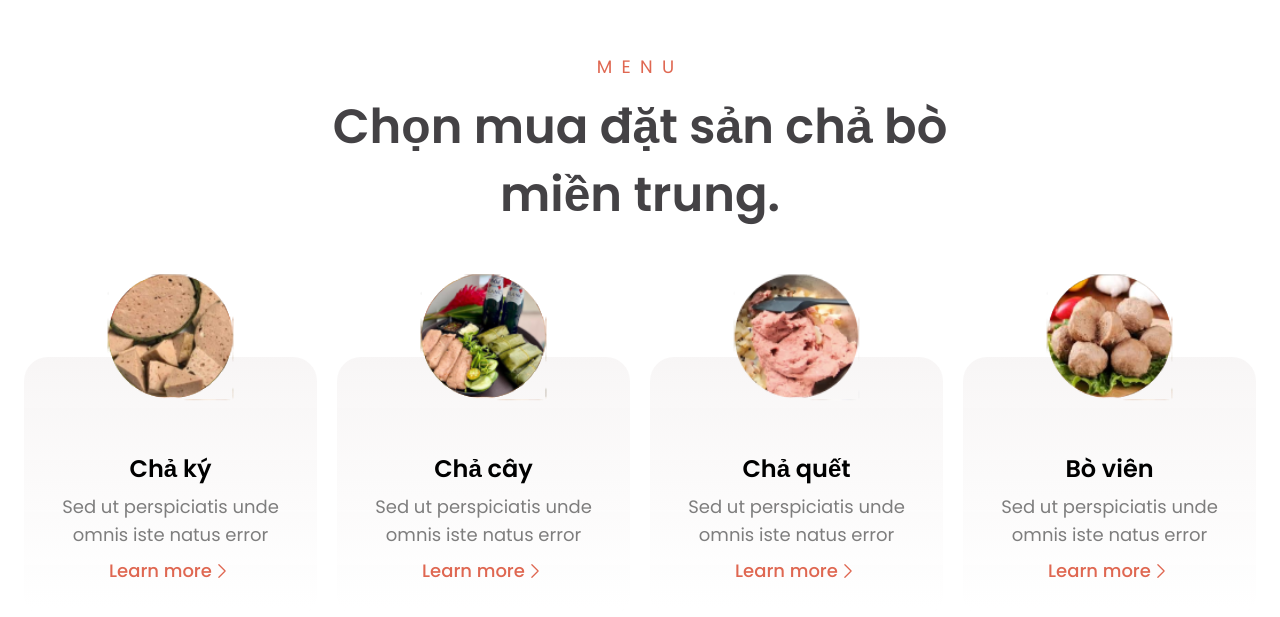
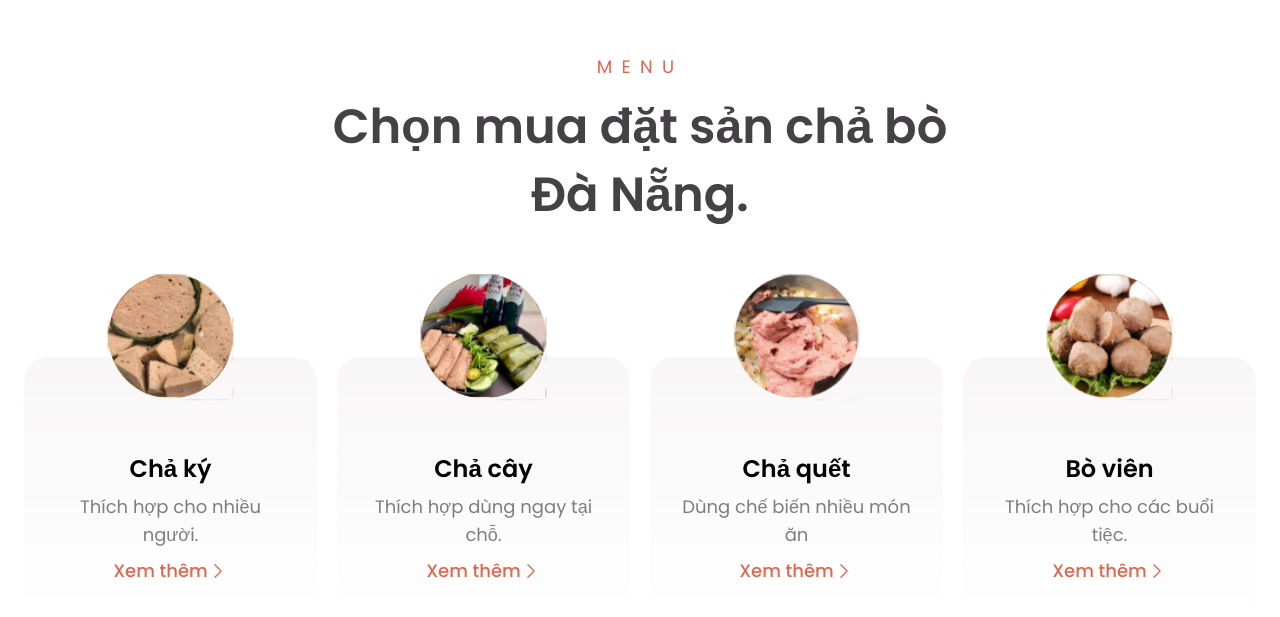
Before and after one commit to trungglx/danangspeciality, a Next.js app: page / in a window 1280 px wide. Shown: the part 819-1436 px from the top of the page. Built offline with nearby package versions, Linux system fonts and the light colour scheme.

Commit message:
update work.jsx

```diff
--- a/app/components/Work/index.tsx
+++ b/app/components/Work/index.tsx
@@ -15,26 +15,26 @@ const cardData: cardDataType[] = [
   {
     imgSrc: "/images/Features/ky.svg",
     heading: "Chả ký",
-    subheading: "Sed ut perspiciatis unde omnis iste natus error",
-    link: "Learn more",
+    subheading: "Thích hợp cho nhiều người.",
+    link: "Xem thêm",
   },
   {
     imgSrc: "/images/Features/cay.svg",
     heading: "Chả cây",
-    subheading: "Sed ut perspiciatis unde omnis iste natus error",
-    link: "Learn more",
+    subheading: "Thích hợp dùng ngay tại chỗ.",
+    link: "Xem thêm",
   },
   {
     imgSrc: "/images/Features/quet.svg",
     heading: "Chả quết",
-    subheading: "Sed ut perspiciatis unde omnis iste natus error",
-    link: "Learn more",
+    subheading: "Dùng chế biến nhiều món ăn",
+    link: "Xem thêm",
   },
   {
     imgSrc: "/images/Features/vien.svg",
     heading: "Bò viên",
-    subheading: "Sed ut perspiciatis unde omnis iste natus error",
-    link: "Learn more",
+    subheading: "Thích hợp cho các buổi tiệc.",
+    link: "Xem thêm",
   },
 ];
 
@@ -62,7 +62,7 @@ const Work = () => {
             triggerOnce={true}
           >
             <p className="text-3xl lg:text-5xl font-semibold text-lightgrey">
-              Chọn mua đặt sản chả bò <br /> miền trung.
+              Chọn mua đặt sản chả bò <br /> Đà Nẵng.
             </p>
           </Fade>
         </div>
```
